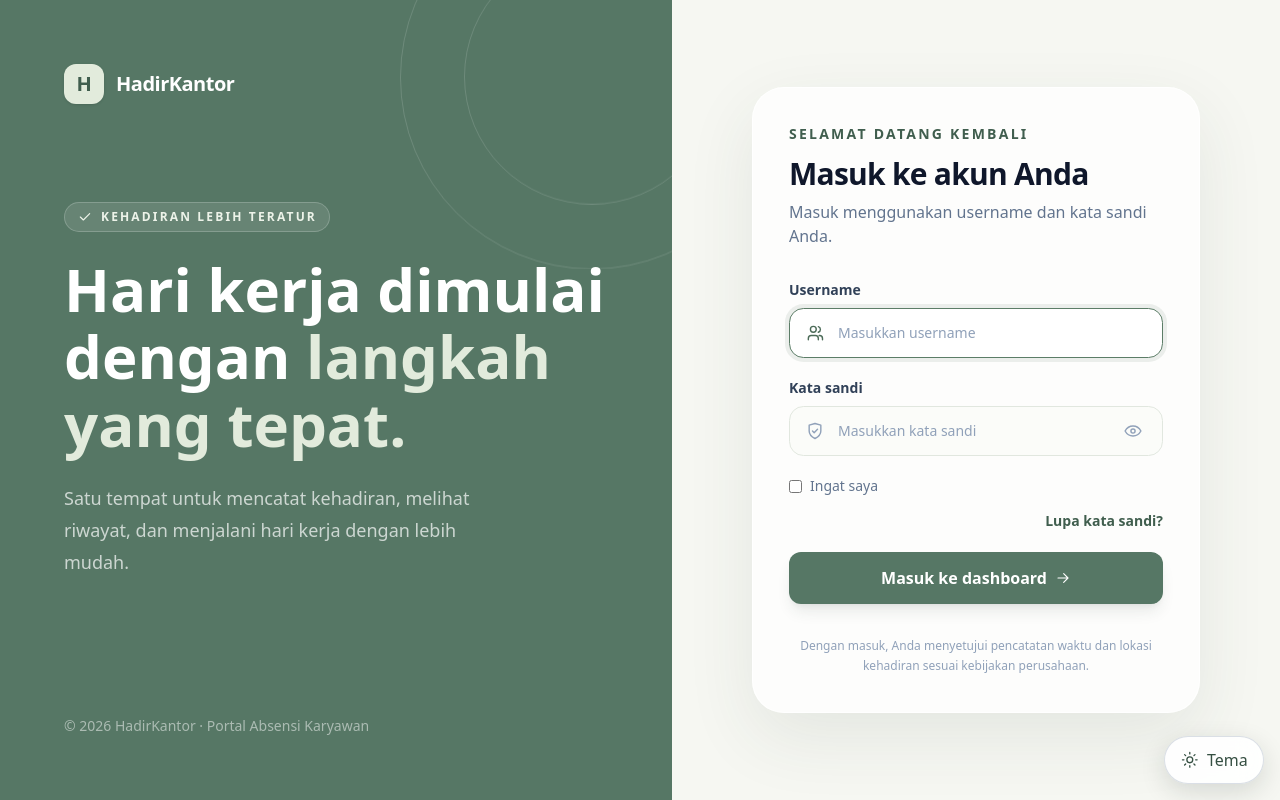
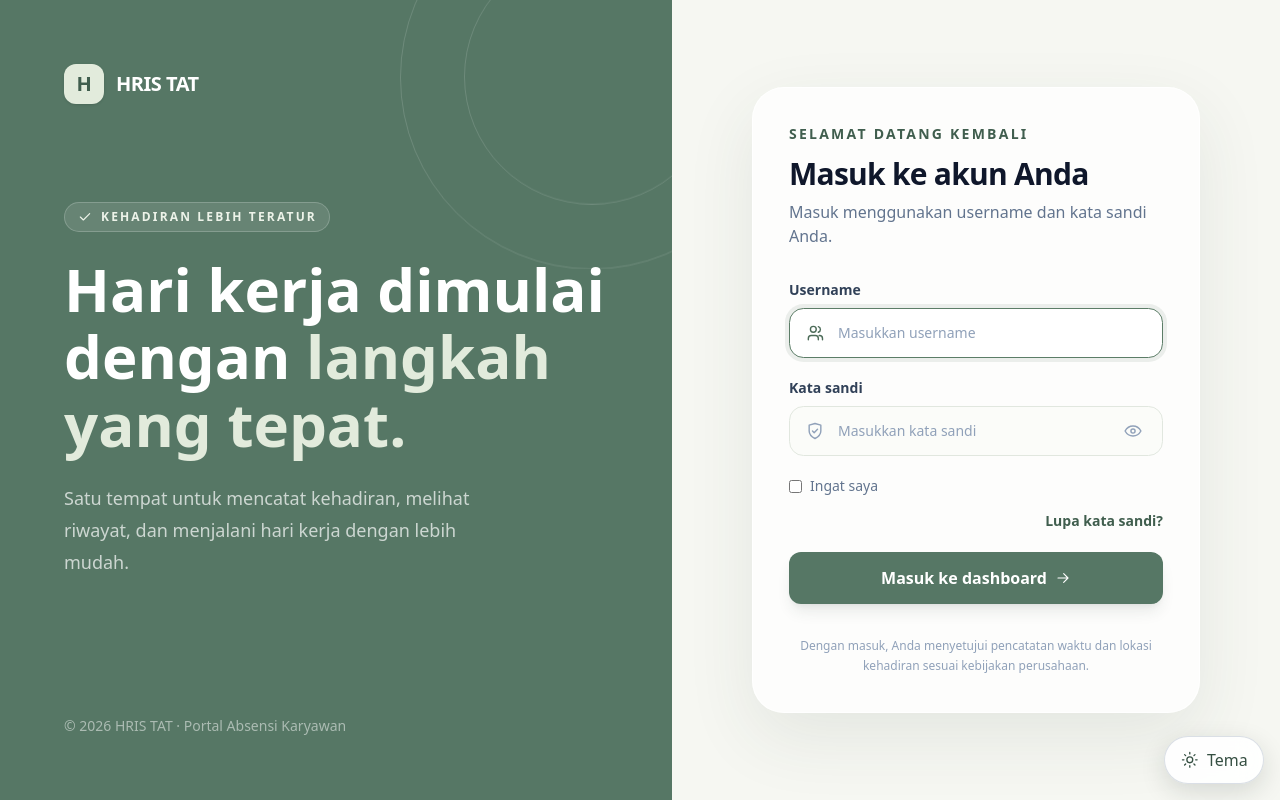
Before and after one commit to praks27/hadir-kantor, a Laravel app: page /login in a window 1280 px wide. Run offline with Laravel 12, Linux system fonts and the light colour scheme; style sheets or scripts are compiled from the project's sources.

Commit message:
mengganti nama aplikasi

```diff
--- a/resources/views/admin/layout.blade.php
+++ b/resources/views/admin/layout.blade.php
@@ -6,7 +6,7 @@
 
     <main class="mx-auto w-full max-w-[1500px] px-5 py-6 sm:px-8 lg:px-10 lg:py-9">
         <header class="flex flex-wrap items-center justify-between gap-4 border-b border-slate-200/80 pb-5">
-            <div><a href="{{ route('dashboard') }}" class="flex items-center gap-3 font-display text-lg font-extrabold tracking-tight lg:hidden"><span class="grid h-9 w-9 place-items-center rounded-xl bg-[#567765] text-white">H</span> HadirKantor</a><p class="hidden text-sm text-slate-500 lg:block">Administrasi karyawan</p><h1 class="mt-1 font-display text-xl font-bold tracking-tight text-slate-900">@yield('page-title')</h1></div>
+            <div><a href="{{ route('dashboard') }}" class="flex items-center gap-3 font-display text-lg font-extrabold tracking-tight lg:hidden"><span class="grid h-9 w-9 place-items-center rounded-xl bg-[#567765] text-white">H</span> HRIS TAT</a><p class="hidden text-sm text-slate-500 lg:block">Administrasi karyawan</p><h1 class="mt-1 font-display text-xl font-bold tracking-tight text-slate-900">@yield('page-title')</h1></div>
             <div class="flex items-center gap-3"><span class="rounded-full bg-emerald-50 px-3 py-1.5 text-xs font-bold uppercase text-emerald-800">{{ auth()->user()->role }}</span><form method="POST" action="{{ route('logout') }}">@csrf<button class="rounded-xl px-3 py-2 text-sm font-semibold text-slate-500 transition hover:bg-white hover:text-slate-900">Keluar</button></form></div>
         </header>
         <x-app-mobile-menu />
--- a/resources/views/admin/reports/print-attendance.blade.php
+++ b/resources/views/admin/reports/print-attendance.blade.php
@@ -7,7 +7,7 @@
     </style>
 </head>
 <body><main class="sheet">
-    <div class="top"><div><div class="eyebrow">HadirKantor · Laporan</div><h1>Detail Absensi Karyawan</h1><div class="muted">Periode {{ \Illuminate\Support\Carbon::parse($filters['from'])->translatedFormat('d M Y') }} – {{ \Illuminate\Support\Carbon::parse($filters['to'])->translatedFormat('d M Y') }}</div></div><div class="actions"><button type="button" onclick="window.print()">Cetak / Simpan PDF</button></div></div>
+    <div class="top"><div><div class="eyebrow">HRIS TAT · Laporan</div><h1>Detail Absensi Karyawan</h1><div class="muted">Periode {{ \Illuminate\Support\Carbon::parse($filters['from'])->translatedFormat('d M Y') }} – {{ \Illuminate\Support\Carbon::parse($filters['to'])->translatedFormat('d M Y') }}</div></div><div class="actions"><button type="button" onclick="window.print()">Cetak / Simpan PDF</button></div></div>
     <div class="meta"><div>Lokasi filter<strong>{{ $officeName }}</strong></div><div>Status<strong>{{ $filters['status'] ?: 'Semua status' }}</strong></div><div>Karyawan<strong>{{ $filters['q'] ?: 'Semua karyawan' }}</strong></div><div>Jumlah catatan<strong>{{ number_format($records->count()) }}</strong></div></div>
     <table><thead><tr><th>Tanggal</th><th>Karyawan</th><th>NIK / Departemen</th><th>Absen masuk</th><th>Absen pulang</th><th>Status</th></tr></thead><tbody>
     @forelse ($records as $row)
--- a/resources/views/admin/reports/print-leaves.blade.php
+++ b/resources/views/admin/reports/print-leaves.blade.php
@@ -7,7 +7,7 @@
     </style>
 </head>
 <body><main class="sheet">
-    <div class="top"><div><div class="eyebrow">HadirKantor · Laporan</div><h1>Pengajuan Izin Karyawan</h1><div class="muted">Periode pengajuan: {{ \Illuminate\Support\Carbon::parse($filters['from'])->translatedFormat('d M Y') }} – {{ \Illuminate\Support\Carbon::parse($filters['to'])->translatedFormat('d M Y') }}</div></div><div class="actions"><button type="button" onclick="window.print()">Cetak / Simpan PDF</button></div></div>
+    <div class="top"><div><div class="eyebrow">HRIS TAT · Laporan</div><h1>Pengajuan Izin Karyawan</h1><div class="muted">Periode pengajuan: {{ \Illuminate\Support\Carbon::parse($filters['from'])->translatedFormat('d M Y') }} – {{ \Illuminate\Support\Carbon::parse($filters['to'])->translatedFormat('d M Y') }}</div></div><div class="actions"><button type="button" onclick="window.print()">Cetak / Simpan PDF</button></div></div>
     <div class="meta"><div>Lokasi kerja<strong>{{ $officeName }}</strong></div><div>Status<strong>{{ $filters['status'] ?: 'Semua status' }}</strong></div><div>Karyawan<strong>{{ $filters['q'] ?: 'Semua karyawan' }}</strong></div><div>Jumlah pengajuan<strong>{{ number_format($records->count()) }}</strong></div></div>
     <table><thead><tr><th>Diajukan</th><th>Karyawan</th><th>NIK</th><th>Departemen</th><th>Lokasi kerja</th><th>Jenis / kategori</th><th>Tanggal izin</th><th>Status</th><th>Alasan</th><th>Pemroses / catatan</th></tr></thead><tbody>
     @forelse ($records as $row)<tr><td>{{ $row->created_at?->translatedFormat('d M Y H:i') ?? '—' }}</td><td>{{ $row->user?->name ?? 'Pengguna dihapus' }}<br>{{ $row->user?->username }}</td><td>{{ $row->user?->nik ?: '—' }}</td><td>{{ $row->user?->department?->name ?: '—' }}</td><td>{{ $row->office?->name ?? '—' }}</td><td>{{ $row->leave_type }}{{ $row->special_type ? ' · '.$row->special_type : '' }}</td><td>{{ $row->start_date->translatedFormat('d M Y') }} – {{ $row->end_date->translatedFormat('d M Y') }}</td><td>{{ $row->status }}</td><td>{{ $row->reason }}</td><td>{{ $row->reviewer?->name ?? '—' }}{{ $row->review_note ? ' · '.$row->review_note : '' }}</td></tr>@empty<tr><td colspan="10">Tidak ada pengajuan untuk filter ini.</td></tr>@endforelse
--- a/resources/views/auth/login.blade.php
+++ b/resources/views/auth/login.blade.php
@@ -12,17 +12,17 @@
     <section class="relative hidden overflow-hidden bg-[#567765] p-12 text-white lg:flex lg:flex-col lg:justify-between xl:p-16">
         <div class="soft-float absolute -right-28 -top-28 h-96 w-96 rounded-full border border-white/15"></div>
         <div class="soft-float absolute -right-12 -top-12 h-64 w-64 rounded-full border border-white/15" style="animation-delay:-3s"></div>
-        <a href="/" class="relative flex items-center gap-3 font-display text-xl font-extrabold tracking-tight"><span class="grid h-10 w-10 place-items-center rounded-xl bg-[#e2ebdc] text-[#405e4e] shadow-sm">H</span> HadirKantor</a>
+        <a href="/" class="relative flex items-center gap-3 font-display text-xl font-extrabold tracking-tight"><span class="grid h-10 w-10 place-items-center rounded-xl bg-[#e2ebdc] text-[#405e4e] shadow-sm">H</span> HRIS TAT</a>
         <div class="relative max-w-xl pb-10">
             <span class="mb-6 inline-flex items-center gap-2 rounded-full border border-white/20 bg-white/10 px-3 py-1.5 text-xs font-semibold uppercase tracking-[.18em] text-[#edf3e9]"><x-icon name="check" class="h-4 w-4"/> Kehadiran lebih teratur</span>
             <h1 class="font-display text-5xl font-bold leading-[1.12] xl:text-6xl">Hari kerja dimulai dengan <span class="text-[#e2ebdc]">langkah yang tepat.</span></h1>
             <p class="mt-6 max-w-md text-lg leading-8 text-white/70">Satu tempat untuk mencatat kehadiran, melihat riwayat, dan menjalani hari kerja dengan lebih mudah.</p>
         </div>
-        <p class="relative text-sm text-white/50">© {{ date('Y') }} HadirKantor · Portal Absensi Karyawan</p>
+        <p class="relative text-sm text-white/50">© {{ date('Y') }} HRIS TAT · Portal Absensi Karyawan</p>
     </section>
     <section class="flex items-center justify-center px-6 py-12 sm:px-10">
         <div class="w-full max-w-md">
-            <a href="/" class="mb-8 flex items-center gap-3 font-display text-lg font-extrabold tracking-tight lg:hidden"><span class="grid h-9 w-9 place-items-center rounded-xl bg-[#567765] text-white shadow-sm">H</span> HadirKantor</a>
+            <a href="/" class="mb-8 flex items-center gap-3 font-display text-lg font-extrabold tracking-tight lg:hidden"><span class="grid h-9 w-9 place-items-center rounded-xl bg-[#567765] text-white shadow-sm">H</span> HRIS TAT</a>
             <div class="rounded-[2rem] border border-white/80 bg-white/75 p-7 shadow-[0_24px_70px_rgba(48,68,54,0.09)] backdrop-blur-xl sm:p-9">
             <p class="text-sm font-semibold uppercase tracking-[.16em] text-emerald-800">Selamat datang kembali</p>
             <h2 class="mt-3 font-display text-3xl font-bold tracking-tight text-slate-900">Masuk ke akun Anda</h2>
--- a/resources/views/components/app-sidebar.blade.php
+++ b/resources/views/components/app-sidebar.blade.php
@@ -14,7 +14,7 @@
 @endphp
 
 <aside data-sidebar-scroll class="no-print hidden w-[260px] shrink-0 border-r border-slate-200/80 bg-white p-6 lg:sticky lg:top-0 lg:flex lg:h-screen lg:flex-col lg:overflow-y-auto">
-    <a href="{{ route('dashboard') }}" class="flex items-center gap-3 font-display text-lg font-extrabold tracking-tight"><span class="grid h-10 w-10 place-items-center rounded-xl bg-[#567765] text-white shadow-sm">H</span> HadirKantor</a>
+    <a href="{{ route('dashboard') }}" class="flex items-center gap-3 font-display text-lg font-extrabold tracking-tight"><span class="grid h-10 w-10 place-items-center rounded-xl bg-[#567765] text-white shadow-sm">H</span> HRIS TAT</a>
 
     <p class="mb-3 mt-10 px-3 text-[11px] font-bold uppercase tracking-[.18em] text-slate-400">Menu utama</p>
     <a href="{{ route('dashboard') }}" @if (request()->routeIs('dashboard')) aria-current="page" data-active-menu @endif class="{{ $linkClass }} {{ request()->routeIs('dashboard') ? $activeClass : $inactiveClass }}"><x-icon name="dashboard" class="h-4 w-4"/> Dashboard</a>
--- a/resources/views/dashboard.blade.php
+++ b/resources/views/dashboard.blade.php
@@ -7,7 +7,7 @@
         <x-app-sidebar />
     <main class="mx-auto w-full max-w-7xl px-5 py-6 sm:px-8 lg:px-10 lg:py-9">
         <header class="flex items-center justify-between border-b border-slate-200/80 pb-5">
-            <div class="flex items-center gap-3 lg:hidden"><span class="grid h-9 w-9 place-items-center rounded-xl bg-[#567765] font-bold text-white">H</span><span class="font-display font-extrabold">HadirKantor</span></div>
+            <div class="flex items-center gap-3 lg:hidden"><span class="grid h-9 w-9 place-items-center rounded-xl bg-[#567765] font-bold text-white">H</span><span class="font-display font-extrabold">HRIS TAT</span></div>
             <div class="hidden lg:block"><p class="text-sm text-slate-500">Portal karyawan</p><p class="font-semibold text-slate-800">Ringkasan kehadiran</p></div>
             <div class="flex items-center gap-3"><div class="hidden text-right sm:block"><p class="text-sm font-semibold">{{ auth()->user()->name }}</p><p class="text-xs text-slate-500">{{ auth()->user()->position ?: 'Karyawan' }}</p></div><div class="grid h-10 w-10 place-items-center rounded-full bg-[#ddecce] font-bold text-emerald-950">{{ strtoupper(substr(auth()->user()->name, 0, 1)) }}</div><form method="POST" action="{{ route('logout') }}">@csrf<button class="rounded-lg px-3 py-2 text-sm font-semibold text-slate-500 hover:bg-white hover:text-slate-900">Keluar</button></form></div>
         </header>
--- a/resources/views/layouts/app.blade.php
+++ b/resources/views/layouts/app.blade.php
@@ -5,7 +5,7 @@
     <meta name="viewport" content="width=device-width, initial-scale=1">
     <meta name="csrf-token" content="{{ csrf_token() }}">
     <meta name="theme-color" content="#f6f7f2" id="theme-color-meta">
-    <title>@yield('title', 'Hadir Kantor') · HadirKantor</title>
+    <title>@yield('title', config('app.name')) · {{ config('app.name') }}</title>
     @vite(['resources/css/app.css', 'resources/js/app.js'])
     <script>
         (() => {
@@ -59,7 +59,7 @@
         <canvas data-three-loader aria-hidden="true" class="page-loader-canvas"></canvas>
         <div class="page-loader-content">
             <span class="page-loader-mark" aria-hidden="true">H</span>
-            <p class="page-loader-title">HadirKantor</p>
+            <p class="page-loader-title">{{ config('app.name') }}</p>
             <p class="page-loader-caption">Menyiapkan halaman Anda</p>
             <div class="page-loader-meter">
                 <span data-loader-walker class="page-loader-walker" aria-hidden="true">
--- a/resources/views/leaves/index.blade.php
+++ b/resources/views/leaves/index.blade.php
@@ -5,7 +5,7 @@
 @section('body')
 <main class="page-enter mx-auto max-w-6xl px-5 py-6 sm:px-8 lg:px-10 lg:py-10">
     <header class="flex flex-wrap items-center justify-between gap-4 border-b border-slate-200/80 pb-5">
-        <div><a href="{{ route('dashboard') }}" class="flex items-center gap-3 font-display text-lg font-extrabold tracking-tight"><span class="grid h-10 w-10 place-items-center rounded-xl bg-[#567765] text-white shadow-sm">H</span> HadirKantor</a><p class="mt-3 flex items-center gap-2 text-sm text-slate-500"><x-icon name="file" class="h-4 w-4"/> Perizinan karyawan</p></div>
+        <div><a href="{{ route('dashboard') }}" class="flex items-center gap-3 font-display text-lg font-extrabold tracking-tight"><span class="grid h-10 w-10 place-items-center rounded-xl bg-[#567765] text-white shadow-sm">H</span> HRIS TAT</a><p class="mt-3 flex items-center gap-2 text-sm text-slate-500"><x-icon name="file" class="h-4 w-4"/> Perizinan karyawan</p></div>
         <a href="{{ route('dashboard') }}" class="rounded-xl border border-slate-200 bg-white px-4 py-2.5 text-sm font-semibold text-slate-600 transition hover:bg-emerald-50">← Kembali ke dashboard</a>
     </header>
 
```
Also changed, not shown: 1 other file.
